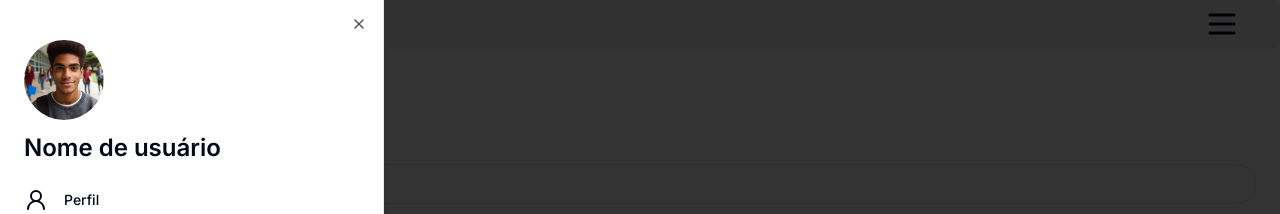
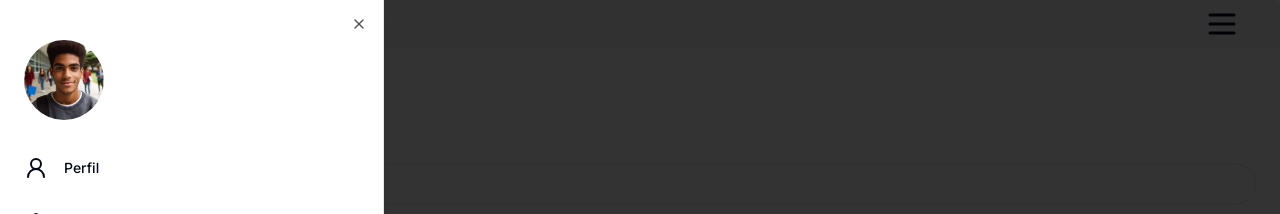
Before and after one commit to Matheus-kb/ConnecTech-Front, a Next.js app: page / in a window 1280 px wide. Both pictures are taken after a click on the button 1222 px from the left and 24 px from the top of the page. Shown: the top 214 px of the page. Built offline with nearby package versions, Linux system fonts and the light colour scheme; no server answers.

Commit message:
feat: logout option

```diff
--- a/app/(home)/page.tsx
+++ b/app/(home)/page.tsx
@@ -9,10 +9,12 @@ import { useEffect, useState } from "react";
 import api from "../_api/api";
 import { EventType } from "@/app/_types/event";
 import { OrganizerType } from "@/app/_types/organizers";
+import { useUser } from "@/app/_context/userContext";
 
 export default function Home() {
   const [events, setEvents] = useState<EventType[]>([]);
   const [organizers, setOrganizers] = useState<OrganizerType[]>([]);
+  const { user } = useUser(); // Obtendo os dados do usuário do contexto
 
   useEffect(() => {
     const fetchEvents = async () => {
@@ -36,7 +38,7 @@ export default function Home() {
     <>
       <Header />
       <div className="px-5 pt-12 pb-2">
-        <h1 className="font-bold text-3xl">Olá usuário!</h1>
+        <h1 className="font-bold text-3xl">Olá {user?.name || "usuário"}!</h1>
         <p className="font-semibold">Confira os eventos de hoje</p>
       </div>
       <div className="pb-9">
--- a/app/_context/userContext.tsx
+++ b/app/_context/userContext.tsx
@@ -1,32 +1,44 @@
-"use client";
+"use client"
 
-// _context/userContext.tsx
-import { createContext, useState, ReactNode, useContext } from "react";
+
+import { createContext, useContext, useState, ReactNode } from 'react';
+import Cookies from 'js-cookie';
+
+interface User {
+  id: string;
+  name: string;
+  email: string;
+  // Outros campos relevantes do usuário
+}
 
 interface UserContextProps {
-  user: any;
-  setUser: (user: any) => void;
+  user: User | null;
+  setUser: (user: User | null) => void;
+  logout: () => void;
 }
 
 const UserContext = createContext<UserContextProps | undefined>(undefined);
 
-const UserProvider = ({ children }: { children: ReactNode }) => {
-  const [user, setUser] = useState(null);
+export const UserProvider = ({ children }: { children: ReactNode }) => {
+  const [user, setUser] = useState<User | null>(null);
+
+  const logout = () => {
+    Cookies.remove('token');
+    setUser(null);
+    // Aqui você pode adicionar redirecionamento se necessário
+  };
 
   return (
-    <UserContext.Provider value={{ user, setUser }}>
+    <UserContext.Provider value={{ user, setUser, logout }}>
       {children}
     </UserContext.Provider>
   );
 };
 
-// Hook personalizado para usar o contexto do usuário
-const useUser = () => {
+export const useUser = () => {
   const context = useContext(UserContext);
-  if (context === undefined) {
-    throw new Error("useUser must be used within a UserProvider");
+  if (!context) {
+    throw new Error('useUser must be used within a UserProvider');
   }
   return context;
 };
-
-export { UserProvider, useUser };
--- a/components/side-menu.tsx
+++ b/components/side-menu.tsx
@@ -1,8 +1,18 @@
 import Image from "next/image";
 import { Button } from "./ui/button";
 import { Bolt, Home, LogOut, TicketCheck, User2 } from "lucide-react";
+import { useUser } from "@/app/_context/userContext";
+import { useRouter } from 'next/navigation';
 
 const SideMenu = () => {
+  const { user, logout } = useUser(); // Obtendo os dados do usuário do contexto
+  const router = useRouter();
+
+  const handleLogout = () => {
+    logout();
+    router.push('/login'); // Redireciona para a página de login após o logout
+  };
+
   return (
     <div>
       <div className="my-4">
@@ -15,7 +25,7 @@ const SideMenu = () => {
             style={{ objectFit: "cover" }}
           />
         </div>
-        <h1 className="text-2xl font-semibold pt-3">Nome de usuário</h1>
+        <h1 className="text-2xl font-semibold pt-3">{user?.name}</h1>
       </div>
       <div className="flex flex-col gap-4">
         <div className="flex items-center">
@@ -36,7 +46,7 @@ const SideMenu = () => {
         </div>
         <div className="flex items-center">
           <LogOut color="hsla(0, 100%, 35%, 1)" />
-          <Button variant="ghost">Sair</Button>
+          <Button variant="ghost" onClick={handleLogout}>Sair</Button>
         </div>
       </div>
     </div>
```
